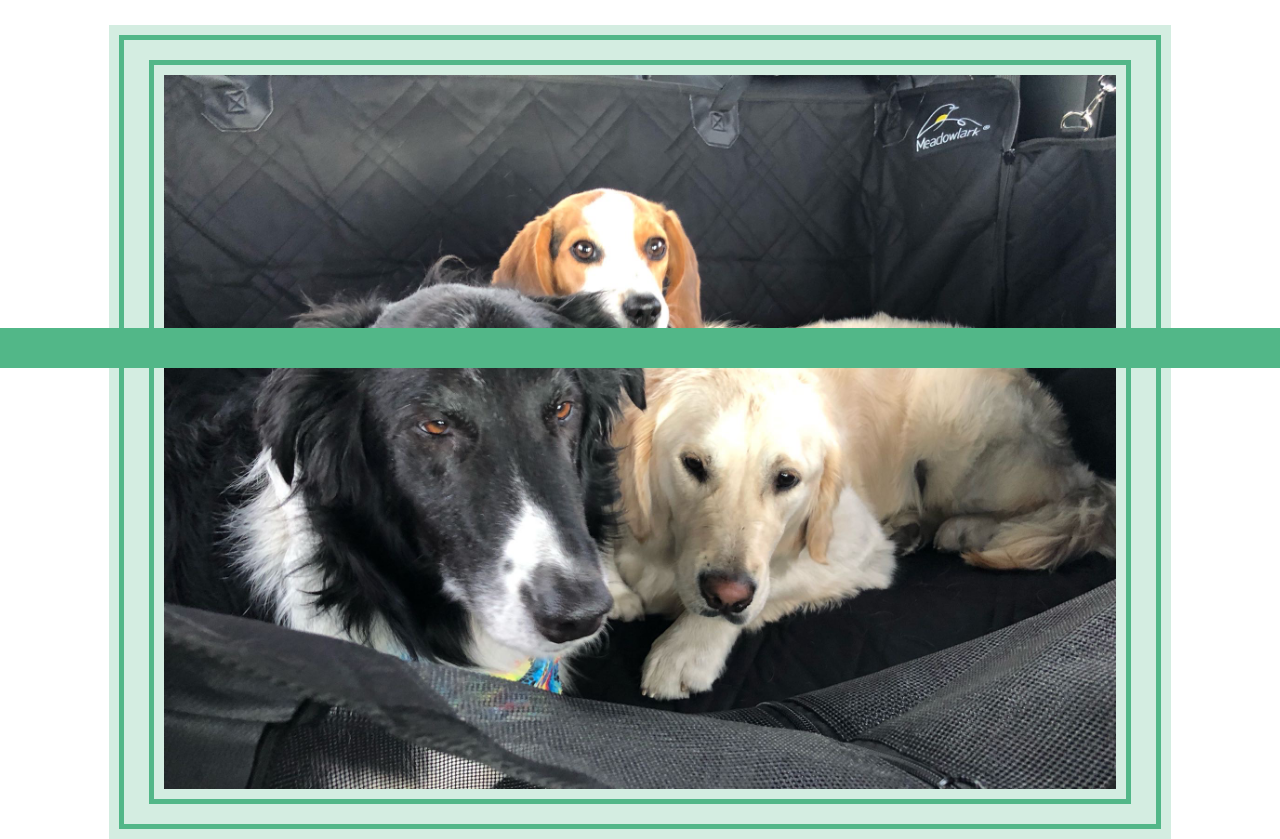
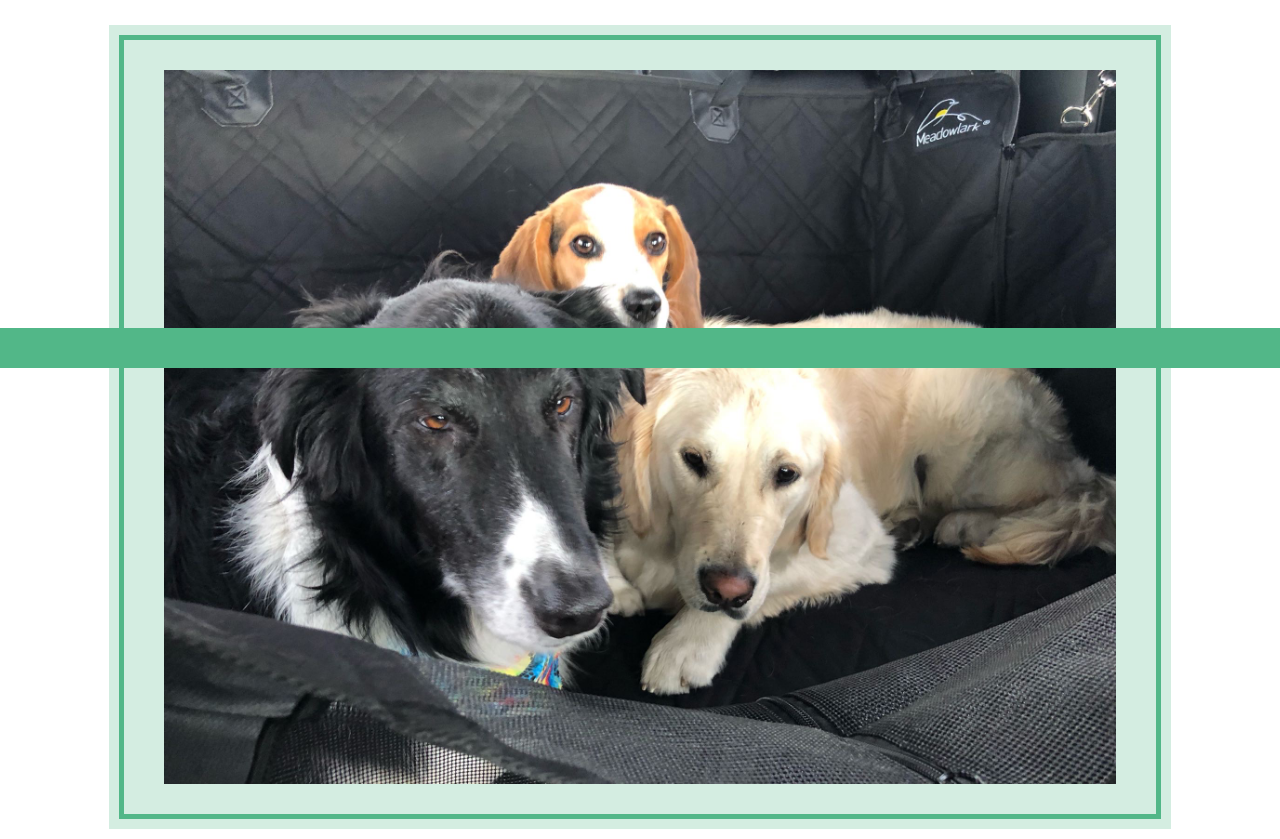
Before and after one commit to pcnewman/Website, a plain HTML site: page dog.html in a window 1280 px wide. Shown: the part 432-1271 px from the top of the page. Drawn offline with Linux system fonts and the light colour scheme.

Commit message:
Update dog.html

```diff
--- a/dog.html
+++ b/dog.html
@@ -35,7 +35,7 @@
 
   <div class="grid-container">
   <div class="grid-item">
-      <img style='border:5px solid #52B788'src="dog/dog.jpeg" class="dog"> </div>
+      <img src="dog/dog.jpeg" class="dog"> </div>
     </div>
 
   <div class="grid-container1">
```
